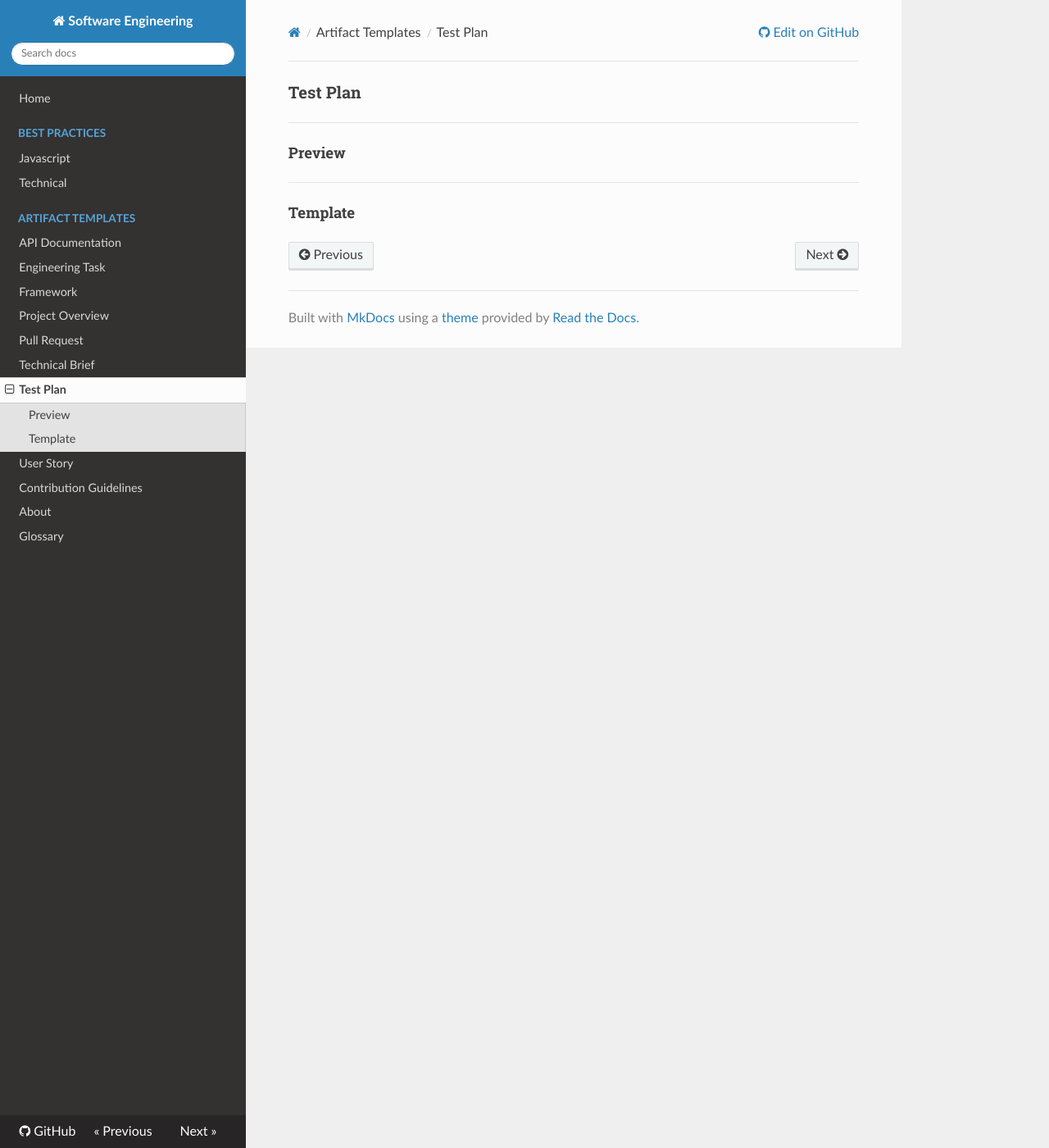
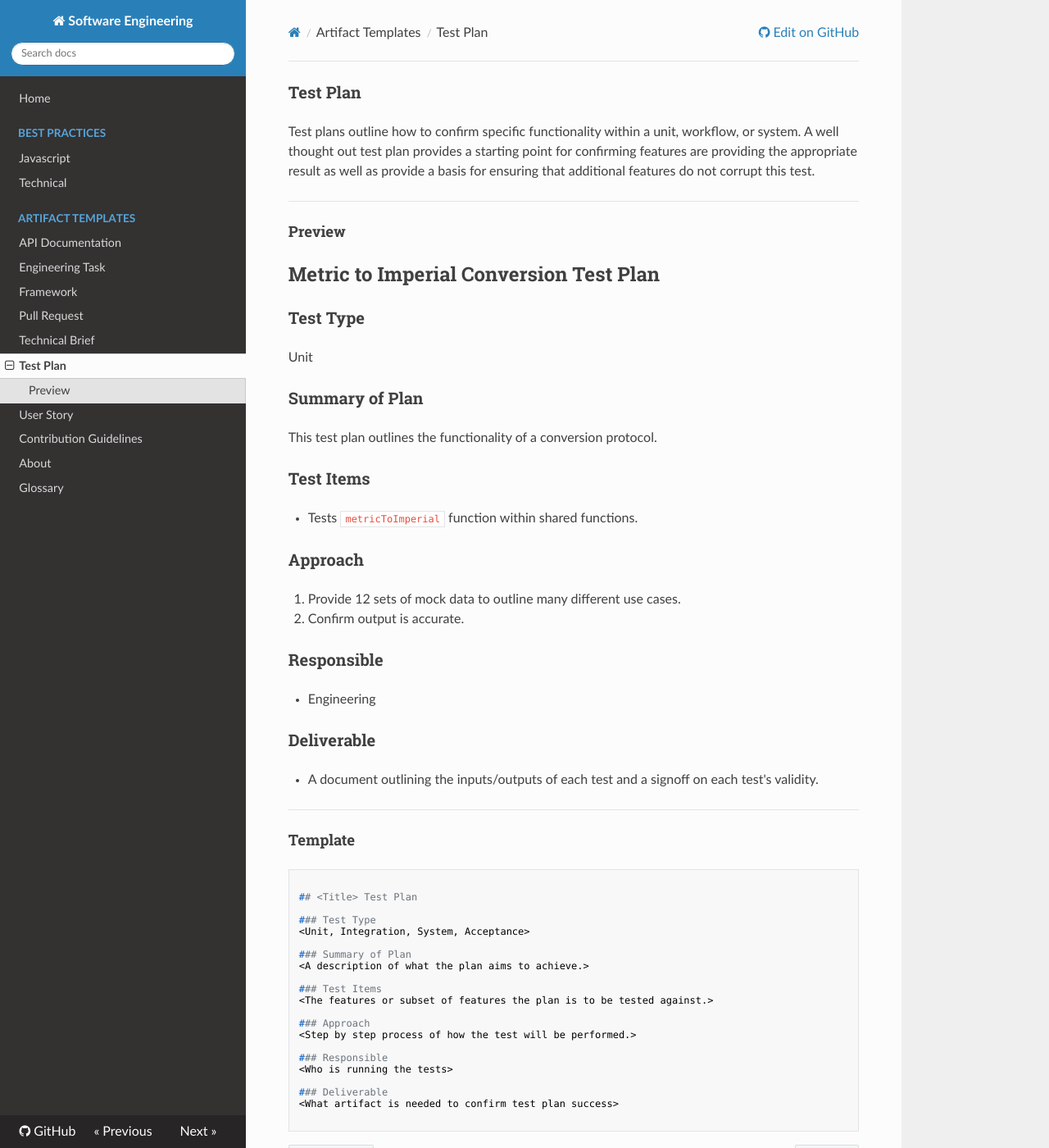
Before and after one commit to ttatro32690/software-engineering-docs, an MkDocs documentation site: the page built from docs/artifact_templates/test_plan.md, in a window 1280 px wide and 1400 px high. Shown: the whole window at 82% size. Built offline with MkDocs 1.6.1, drawn with Linux system fonts in a browser that asks for light colours; nearby versions of some CDN libraries.

````diff
--- a/docs/artifact_templates/project_overview.md
+++ /dev/null
@@ -1,9 +0,0 @@
-### Project Overview
-
-* * *
-
-#### Preview
-
-* * *
-
-#### Template
--- a/docs/artifact_templates/test_plan.md
+++ b/docs/artifact_templates/test_plan.md
@@ -1,9 +1,55 @@
 ### Test Plan
+
+Test plans outline how to confirm specific functionality within a unit, workflow, or system. A well thought out test plan provides a starting point for confirming features are providing the appropriate result as well as provide a basis for ensuring that additional features do not corrupt this test.
 
 * * *
 
 #### Preview
 
+## Metric to Imperial Conversion Test Plan
+
+### Test Type
+Unit
+
+### Summary of Plan
+This test plan outlines the functionality of a conversion protocol.
+
+### Test Items
+* Tests `metricToImperial` function within shared functions.
+
+### Approach
+1. Provide 12 sets of mock data to outline many different use cases.
+2. Confirm output is accurate.
+
+### Responsible
+* Engineering
+
+### Deliverable
+* A document outlining the inputs/outputs of each test and a signoff on each test's validity.
+
 * * *
 
 #### Template
+```
+
+## <Title> Test Plan
+
+### Test Type
+<Unit, Integration, System, Acceptance>
+
+### Summary of Plan
+<A description of what the plan aims to achieve.>
+
+### Test Items
+<The features or subset of features the plan is to be tested against.>
+
+### Approach
+<Step by step process of how the test will be performed.>
+
+### Responsible
+<Who is running the tests>
+
+### Deliverable
+<What artifact is needed to confirm test plan success>
+
+```
--- a/mkdocs.yml
+++ b/mkdocs.yml
@@ -21,7 +21,6 @@ nav:
     - API Documentation: artifact_templates/api_documentation.md
     - Engineering Task: artifact_templates/engineering_task.md
     - Framework: artifact_templates/framework.md
-    - Project Overview: artifact_templates/project_overview.md
     - Pull Request: artifact_templates/pull_request.md
     - Technical Brief: artifact_templates/technical_brief.md
     - Test Plan: artifact_templates/test_plan.md
````
Also changed, not shown: docs/artifact_templates/framework.md (+30 -0 lines), docs/artifact_templates/index.md (+2 -2 lines), docs/artifact_templates/technical_brief.md (+23 -0 lines), docs/artifact_templates/user_story.md (+1 -1 lines).
